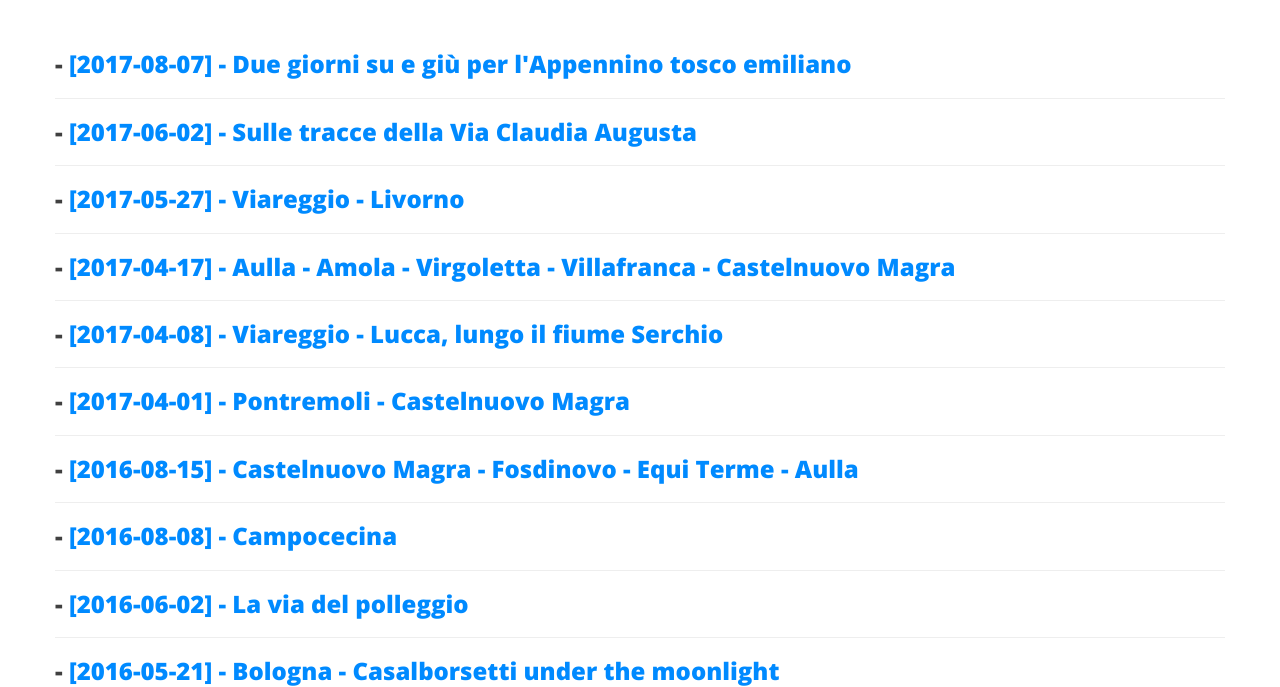
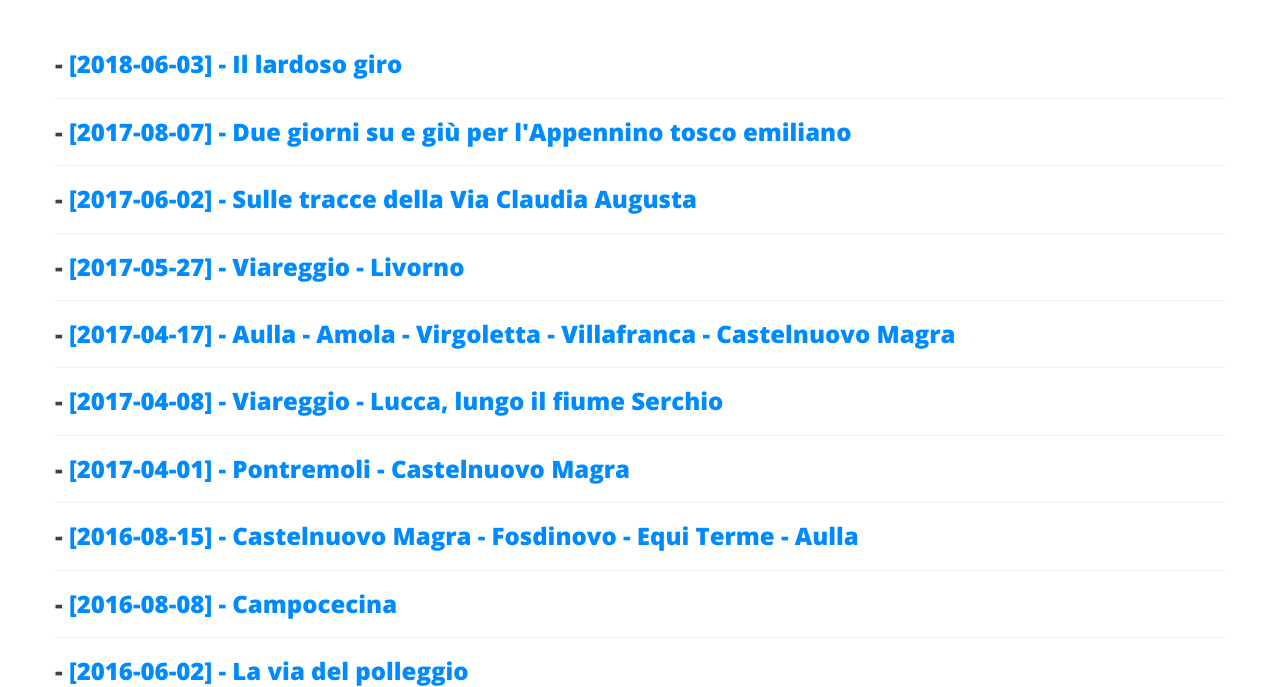
Before and after one commit to michelesanges/michelesanges.github.io, a Jekyll site: the page built from cicloturismo.md, in a window 1280 px wide and 900 px high, scrolled down 763 px, cut to the strip 213-900 px from the top of the window. Built offline with Jekyll 4.4.1, drawn with Linux system fonts in a browser that asks for light colours; nearby versions of some CDN libraries.

Commit message:
Giro a Colonnata.

```diff
--- a/cicloturismo.md
+++ b/cicloturismo.md
@@ -6,6 +6,7 @@ bigimg: https://goo.gl/WwtaW9
 ---
 <h3>
 
+- <a href="https://michelesanges.github.io/tracks.html?map_index=15">[2018-06-03] - Il lardoso giro</a><hr>
 - <a href="https://michelesanges.github.io/tracks.html?map_index=14">[2017-08-07] - Due giorni su e giù per l'Appennino tosco emiliano</a><hr>
 - <a href="https://michelesanges.github.io/tracks.html?map_index=13">[2017-06-02] - Sulle tracce della Via Claudia Augusta</a><hr>
 - <a href="https://michelesanges.github.io/tracks.html?map_index=12">[2017-05-27] - Viareggio - Livorno</a><hr>
--- a/track_array.js
+++ b/track_array.js
@@ -162,6 +162,6 @@
 
 	track_filename[15] = new Array();
 	track_filename[15][0] = ['https://michelesanges.github.io/dataset/tracks/2018-06-03 - colonnata.geojson',
-				'COLONNATA',
-				'[2018-06-03] - Colonnata',
+				'IL LARDOSO GIRO',
+				'[2018-06-03] - Il lardoso giro',
 				"rgb(2, 136, 209)", true, null, null];
```
